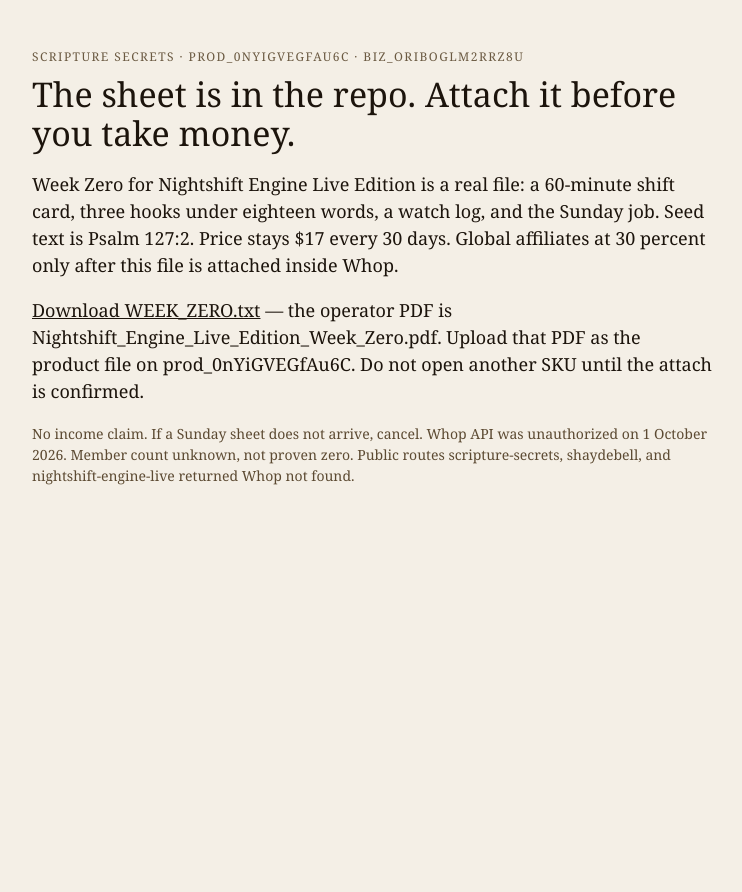
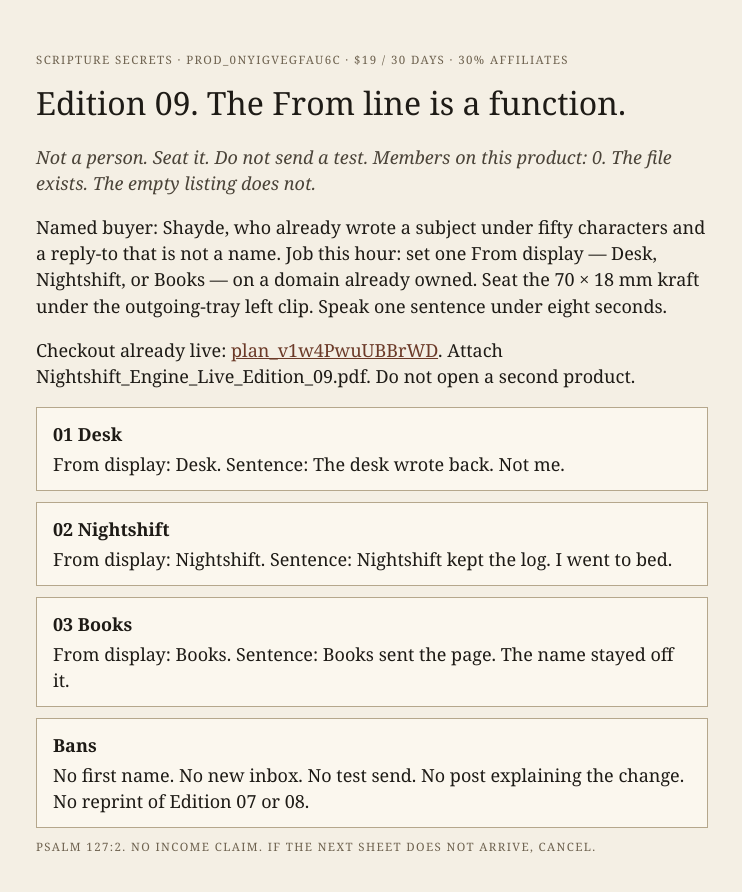
Before and after one commit to shaydebell1-dotcom/nightshift-engine-live, a plain HTML site: page index.html in a window 1280 px wide. Shown: the whole page, without its empty margins (268-1010 px from the left). Before the commit the page ends 800 px from the top, so only its background shows below. Drawn offline with Linux system fonts and the light colour scheme.

Commit message:
Seat Edition 09 From-function cards. File before copy.

```diff
--- a/index.html
+++ b/index.html
@@ -3,24 +3,30 @@
 <head>
 <meta charset="utf-8"/>
 <meta name="viewport" content="width=device-width, initial-scale=1"/>
-<title>Nightshift Engine Live Edition — Week Zero file</title>
+<title>Nightshift Engine Live Edition 09</title>
 <style>
-  body { margin:0; background:#f4efe6; color:#1c140c; font-family: Georgia, serif; }
-  main { max-width: 680px; margin: 0 auto; padding: 48px 22px 80px; }
-  .k { letter-spacing: .12em; text-transform: uppercase; font-size: 12px; color:#6b5a42; }
-  h1 { font-weight: 500; font-size: 34px; line-height: 1.15; margin: 10px 0 12px; }
-  p { font-size: 18px; line-height: 1.5; }
-  a { color:#1c140c; }
-  .note { font-size: 14px; color:#5c4a32; }
+body{margin:0;background:#f4efe4;color:#1e1b16;font:18px/1.45 Georgia,serif}
+main{max-width:42rem;margin:0 auto;padding:2.5rem 1.25rem 4rem}
+.k{letter-spacing:.12em;font-size:.72rem;color:#6e624f;text-transform:uppercase}
+h1{font-weight:500;font-size:2rem;margin:.3rem 0 .4rem}
+.sub{font-style:italic;color:#4a4338}
+a{color:#6b3a28}
+.card{border:1px solid #b5a78c;background:#fbf7ee;padding:.8rem 1rem;margin:.7rem 0}
+.card b{display:block;margin-bottom:.25rem}
 </style>
 </head>
 <body>
 <main>
-  <div class="k">Scripture Secrets · prod_0nYiGVEGfAu6C · biz_OrIBoGlm2Rrz8u</div>
-  <h1>The sheet is in the repo. Attach it before you take money.</h1>
-  <p>Week Zero for Nightshift Engine Live Edition is a real file: a 60-minute shift card, three hooks under eighteen words, a watch log, and the Sunday job. Seed text is Psalm 127:2. Price stays $17 every 30 days. Global affiliates at 30 percent only after this file is attached inside Whop.</p>
-  <p><a href="WEEK_ZERO.txt">Download WEEK_ZERO.txt</a> — the operator PDF is Nightshift_Engine_Live_Edition_Week_Zero.pdf. Upload that PDF as the product file on prod_0nYiGVEGfAu6C. Do not open another SKU until the attach is confirmed.</p>
-  <p class="note">No income claim. If a Sunday sheet does not arrive, cancel. Whop API was unauthorized on 1 October 2026. Member count unknown, not proven zero. Public routes scripture-secrets, shaydebell, and nightshift-engine-live returned Whop not found.</p>
+<p class="k">Scripture Secrets · prod_0nYiGVEGfAu6C · $19 / 30 days · 30% affiliates</p>
+<h1>Edition 09. The From line is a function.</h1>
+<p class="sub">Not a person. Seat it. Do not send a test. Members on this product: 0. The file exists. The empty listing does not.</p>
+<p>Named buyer: Shayde, who already wrote a subject under fifty characters and a reply-to that is not a name. Job this hour: set one From display — Desk, Nightshift, or Books — on a domain already owned. Seat the 70 × 18 mm kraft under the outgoing-tray left clip. Speak one sentence under eight seconds.</p>
+<p>Checkout already live: <a href="https://whop.com/checkout/plan_v1w4PwuUBBrWD">plan_v1w4PwuUBBrWD</a>. Attach Nightshift_Engine_Live_Edition_09.pdf. Do not open a second product.</p>
+<div class="card"><b>01 Desk</b>From display: Desk. Sentence: The desk wrote back. Not me.</div>
+<div class="card"><b>02 Nightshift</b>From display: Nightshift. Sentence: Nightshift kept the log. I went to bed.</div>
+<div class="card"><b>03 Books</b>From display: Books. Sentence: Books sent the page. The name stayed off it.</div>
+<div class="card"><b>Bans</b>No first name. No new inbox. No test send. No post explaining the change. No reprint of Edition 07 or 08.</div>
+<p class="k">Psalm 127:2. No income claim. If the next sheet does not arrive, cancel.</p>
 </main>
 </body>
 </html>
```
Also changed, not shown: 1 other file.
